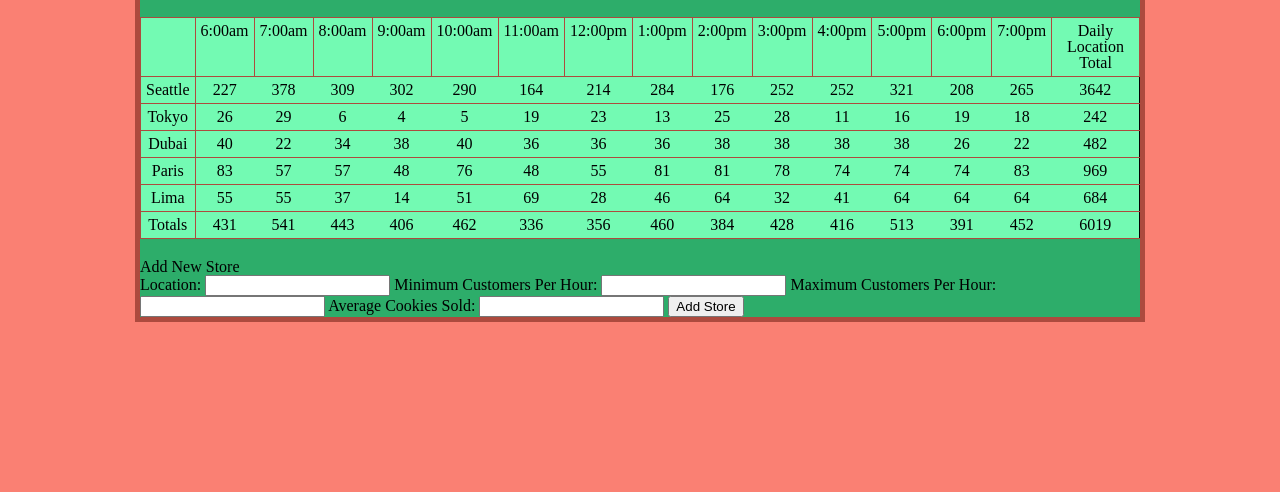
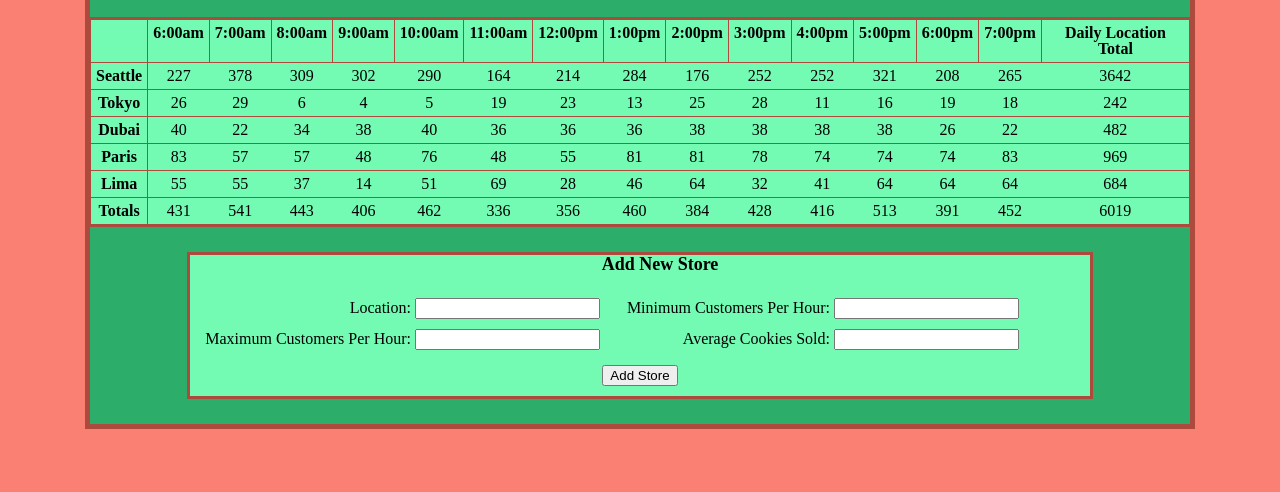
Before and after one commit to jstreifel-33/cookie-stand, a plain HTML site: page sales.html in a window 1280 px wide. Shown: the part 308-800 px from the top of the page. Drawn offline with Linux system fonts and the light colour scheme.

Commit message:
styles form on sales.html page.

```diff
--- a/app.js
+++ b/app.js
@@ -2,6 +2,7 @@
 
 //    GENERAL TOOLS TO MAKE LIFE EASIER    //
 
+//parent and child required. content and ident optional (set to null if not needed).
 function newChildNode(parent, child, content, ident){
   let cell = document.createElement(child);
   if (ident){cell.id = ident;}
@@ -108,7 +109,7 @@ CookieShop.prototype.renderHeader = function(){
 CookieShop.prototype.renderData = function(){
   if (!timeHeader){this.renderHeader();}
   //Add name to left header
-  let table = document.getElementById("salesTable");
+  let table = document.querySelector('#salesTable tbody');
   newChildNode(table, 'tr', null, this.location);
   let parentEl = document.getElementById(this.location);
   let text = this.location;
@@ -192,14 +193,16 @@ tableTotals();
 
 //    ADD STORE    //
 
+//Define variables to be used for Add Store event
 let elShopSubmit = document.getElementById('addStore');
-
 let elNewMin = document.getElementById('newMinCust');
 let elNewMax = document.getElementById('newMaxCust');
 let elNewAvg = document.getElementById('newAvgSale');
 
+//create event handler
 function addShop(formSubmit) {
   formSubmit.preventDefault();
+  //generate new store
   newShop = [];
   newShop.push(formSubmit.target.newShopLoc.value);
   newShop.push(parseFloat(elNewMin.value));
@@ -207,15 +210,19 @@ function addShop(formSubmit) {
   newShop.push(parseFloat(elNewAvg.value));
 
   let newLocation = new CookieShop(newShop);
+
+  //create and render store data
   newLocation.generateData();
   newLocation.renderData();
-  console.log(newLocation);
 
+  //console.log(newLocation);
+
+  //remove, recalculate, and render totals to table
   document.getElementById('Totals').remove();
-
-  let table = document.getElementById("salesTable");
+  let table = document.getElementById('salesTable');
   newChildNode(table, 'tfoot', null, 'Totals');
   tableTotals();
 }
 
+//Event listener for Add Store
 elShopSubmit.addEventListener('submit', addShop);
--- a/sale_style.css
+++ b/sale_style.css
@@ -12,21 +12,54 @@ h2{
   margin-top: 30px;
 }
 
-td{
+main{
+  width:1100px;
+}
+
+tr, tfoot{
   text-align: center;
-  border-bottom: thin solid var(--d-salmon);
+  border: thin solid var(--d-salmon);
 }
 
 table{
   background-color: var(--l-green);
-  border: thin solid black;
+  border-top: medium solid var(--d-salmon);
+  border-bottom: medium solid var(--d-salmon);
   border-collapse:collapse;
   width:100%;
   margin-top:20px;
-  margin-bottom:20px;
 }
 
 th{
+  font-weight: bold;
   border:thin solid var(--d-salmon);
   padding:5px;
 }
+
+form{
+  background-color: var(--l-green);
+  width:900px;
+  margin:25px auto;
+  border: medium solid var(--d-salmon);
+}
+
+legend{
+  display: block;
+  font-weight: bold;
+  font-size: large;
+  text-align: center;
+  margin:20px;
+}
+
+.field{
+  display: inline-block;
+  width:45%;
+  margin:auto;
+  text-align:right;
+  margin:5px;
+}
+
+#submit{
+  display: block;
+  margin: 10px auto;
+}
--- a/sales.html
+++ b/sales.html
@@ -1,5 +1,6 @@
 <!DOCTYPE html>
 <html lang="en">
+
 <head>
   <meta charset="UTF-8">
   <meta http-equiv="X-UA-Compatible" content="IE=edge">
@@ -8,10 +9,11 @@
   <link rel="stylesheet" href="style.css">
   <link rel="stylesheet" href="sale_style.css">
 </head>
+
 <body>
 
   <header>
-    <img class="cookie"src="Assets/frosted-cookie.jpg" alt="fishy image">
+    <img class="cookie" src="Assets/frosted-cookie.jpg" alt="fishy image">
     <h1>Pat's Famous<br>Salmon Cookies</h1>
     <nav class="sitenav">
       <a href="index.html">Home</a>
@@ -22,7 +24,7 @@
   <main>
     <h2>Sales by Location</h1>
       <table id="salesTable">
-      <tr id = "time">
+        <tr id="time">
           <th id="placeholder"></th>
         </tr>
         <tfoot id="Totals">
@@ -33,22 +35,31 @@
         <fieldset>
           <legend>Add New Store</legend>
 
+          <p class="field">
             <label for="newShopLoc">Location:</label>
             <input type="text" name="newShopLoc" id="newShopLoc" required>
+          </p>
 
+          <p class="field">
             <label for="newMinCust">Minimum Customers Per Hour:</label>
             <input type="number" name="newMinCust" id="newMinCust" required>
+          </p>
 
+          <p class="field">
             <label for="newMaxCust">Maximum Customers Per Hour:</label>
             <input type="number" name="newMaxCust" id="newMaxCust" required>
+          </p>
 
+          <p class="field">
             <label for="newAvgSale">Average Cookies Sold:</label>
             <input type="number" name="newAvgSale" id="newAvgSale" required>
+          </p>
 
-        <input type="submit" value="Add Store">
+          <input type="submit" value="Add Store" id="submit">
         </fieldset>
       </form>
   </main>
   <script src="app.js" defer></script>
 </body>
+
 </html>
```
Lines whose indentation alone changed are shown as unchanged.
